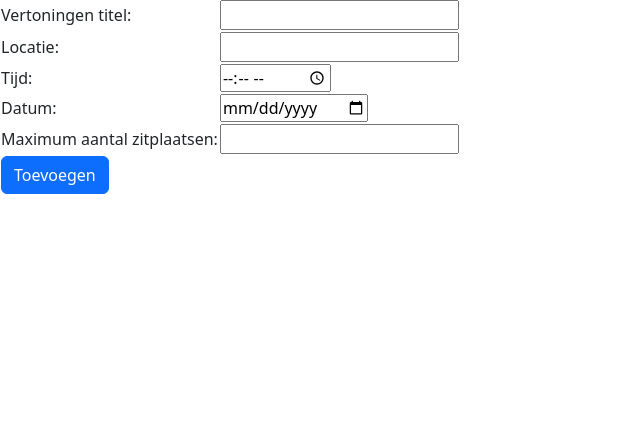
After one commit to productiehuis/Reserveringsysteem, a PHP site: page /pages/vertoning.php in a window 1280 px wide. The commit adds this page. Shown: the part 207-645 px from the top of the page, without its empty margins (0-640 px from the left). Run offline with PHP 8.4, Linux system fonts and the light colour scheme; the visitor is signed in with stand-in values (Sample User, id 1); grey boxes are pictures that could not be loaded.

Commit message:
Multiple features
[+] Archief page added.
[+] Changed structure of files.
[+] Header drop down.
[+] Vertoning add page content.

```diff
--- /dev/null
+++ b/public/control/addVertoning.php
@@ -0,0 +1 @@
+<?php
--- a/public/pages/logout.php
+++ b/public/control/logout.php
@@ -16,3 +16,4 @@ if (ini_get("session.use_cookies")) {
 }
 
 session_destroy();
+header("Location: ../index.php");
--- a/public/control/test.php
+++ b/public/control/test.php
@@ -1,7 +1,7 @@
 <?php
-require_once "insertQuery.php";
+require_once "class/insertQuery.php";
 $insert = new insertQuery;
-require_once "selectQuery.php";
+require_once "class/selectQuery.php";
 $select = new selectQuery;
 
 
--- a/public/css/index-addon.css
+++ b/public/css/index-addon.css
@@ -17,3 +17,37 @@ card {
     display: flex;
     margin: 20px;
 }
+
+main a
+{
+
+}
+
+.dropdown-content
+{
+    display: none;
+    position: absolute;
+    background-color: #f9f9f9;
+    min-width: 160px;
+    box-shadow: 0px 8px 16px 0px rgba(0,0,0,0.2);
+    z-index: 1;
+}
+
+.dropdown-content a
+{
+    color: black;
+    padding: 12px 16px;
+    text-decoration: none;
+    display: block;
+    text-align: left;
+}
+
+.dropdown-content a:hover
+{
+    background-color: #f1f1f1;
+}
+
+.dropdown:hover .dropdown-content
+{
+    display: block;
+}
--- a/public/includes/header.php
+++ b/public/includes/header.php
@@ -38,9 +38,6 @@ $color = "#0E85C7";
                     <li class="nav-item">
                       <a class="nav-link active m-3" aria-current="page" href="/reserveringsysteem/public/index.php">Agenda</a>
                     </li>
-                    <li class="nav-item">
-                      <a class="nav-link active m-3" aria-current="page" href="#">Archief</a>
-                    </li>
                     <li class="nav-item dropdown">
                         <a href="#" class="nav-link active m-3">Test</a>
                         <ul class="dropdown-menu">
@@ -50,22 +47,40 @@ $color = "#0E85C7";
                             <li role="separator" class="divider"></li>
                             <li><a href="#">sit amet</a></li>
                         </ul>
+
                     </li>
                   </ul>
-                    <button class="btn btn-danger rounded text-center" type="button">
-                        <a href="/reserveringsysteem/public/pages/login.php">
-                            <svg xmlns="http://www.w3.org/2000/svg" width="16" height="16" fill="currentColor" class="bi bi-columns" viewBox="0 0 16 16">
-                                <path d="M0 2a1 1 0 0 1 1-1h14a1 1 0 0 1 1 1v12a1 1 0 0 1-1 1H1a1 1 0 0 1-1-1V2zm8.5 0v8H15V2H8.5zm0 9v3H15v-3H8.5zm-1-9H1v3h6.5V2zM1 14h6.5V6H1v8z"/>
-                            </svg> Login
-                        </a>
-                    </button>
-                    <button class="m-3 btn btn-danger rounded text-center" type="button">
-                        <a href="/reserveringsysteem/public/pages/logout.php">
-                            <svg xmlns="http://www.w3.org/2000/svg" width="16" height="16" fill="currentColor" class="bi bi-columns" viewBox="0 0 16 16">
-                                <path d="M0 2a1 1 0 0 1 1-1h14a1 1 0 0 1 1 1v12a1 1 0 0 1-1 1H1a1 1 0 0 1-1-1V2zm8.5 0v8H15V2H8.5zm0 9v3H15v-3H8.5zm-1-9H1v3h6.5V2zM1 14h6.5V6H1v8z"/>
-                            </svg> Logout
-                        </a>
-                    </button>
+                    <?php
+                    if (isset($_SESSION["Username"]))
+                    {
+                        echo "
+                        <div class='menu'>
+                            <li class='dropdown'>
+                            <a href='javascript:void(0)' class='dropbtn'>Welkom "  . $_SESSION["Username"] . "</a>
+                                <div class='dropdown-content'>
+                                    <a href='/reserveringsysteem/public/pages/vertoning.php'>Vertoningen</a>
+                                    <a href=\"/reserveringsysteem/public/pages/archief.php\">Archief</a>
+                                    <a href=\"/reserveringsysteem/public/control/logout.php\">Log uit</a>
+                                </div>
+                            </li>
+                        </div>
+                        ";
+                    }
+                    else
+                    {
+                        echo "
+                        <button class=\"btn btn-danger rounded text-center\" type=\"button\">
+                            <a href=\"/reserveringsysteem/public/pages/login.php\">
+                                <svg xmlns=\"http://www.w3.org/2000/svg\" width=\"16\" height=\"16\" fill=\"currentColor\" class=\"bi bi-columns\" viewBox=\"0 0 16 16\">
+                                    <path d=\"M0 2a1 1 0 0 1 1-1h14a1 1 0 0 1 1 1v12a1 1 0 0 1-1 1H1a1 1 0 0 1-1-1V2zm8.5 0v8H15V2H8.5zm0 9v3H15v-3H8.5zm-1-9H1v3h6.5V2zM1 14h6.5V6H1v8z\"/>
+                                </svg> Login
+                            </a>
+                        </button>
+                        ";
+                    }
+
+                    ?>
+
                 </div>
               </div>
             </nav>
--- a/public/pages/addVertoning.php
+++ /dev/null
@@ -1,3 +0,0 @@
-<?php include "../includes/header.php"; ?>
-<a href="/reserveringsysteem/public/index.php">Home</a> > <a href="#">Vertoningen toevoegen</a>
-<h1>Vertoningen toevoegen</h1>
--- /dev/null
+++ b/public/pages/archief.php
@@ -0,0 +1 @@
+<?php include "../includes/header.php"; ?>
--- /dev/null
+++ b/public/pages/vertoning.php
@@ -0,0 +1,53 @@
+<?php include "../includes/header.php"; ?>
+<a href="/reserveringsysteem/public/index.php">Home</a> > <a href="#">Vertoningen toevoegen</a>
+<h1>Vertoningen toevoegen</h1>
+<form method="POST" action="/reserveringsysteem/public/control/addVertoning.php">
+    <table>
+        <tr>
+            <td>
+                Vertoningen titel:
+            </td>
+            <td>
+                <input type="text" name="title">
+            </td>
+        </tr>
+        <tr>
+            <td>
+                Locatie:
+            </td>
+            <td>
+                <input type="text" name="location">
+            </td>
+        </tr>
+        <tr>
+            <td>
+                Tijd:
+            </td>
+            <td>
+                <input type="time" name="time">
+            </td>
+        </tr>
+        <tr>
+            <td>
+                Datum:
+            </td>
+            <td>
+                <input type="date">
+            </td>
+        </tr>
+        <tr>
+            <td>
+                Maximum aantal zitplaatsen:
+            </td>
+            <td>
+                <input type="text">
+            </td>
+        </tr>
+        <tr>
+            <td colspan="2">
+                <input class="btn-primary btn" type="submit" value="Toevoegen">
+            </td>
+        </tr>
+
+    </table>
+</form>
```
Also changed, not shown: public/control/trylogin.php (renamed from public/pages/trylogin.php, +4 -4 lines), public/pages/login.php (+2 -9 lines), public/control/class/connection.php (renamed from public/control/connection.php), public/control/class/insertQuery.php (renamed from public/control/insertQuery.php), public/control/class/selectQuery.php (renamed from public/control/selectQuery.php).
